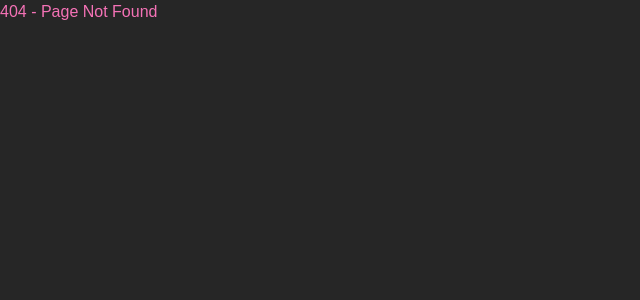
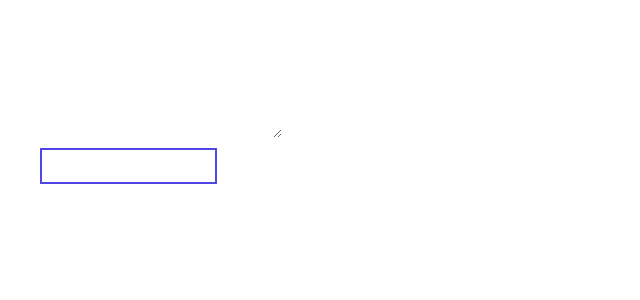
Before and after one commit to MaxPrehoda/nextjs-pomohub, a Next.js app: page /components/ContactForm in a window 1280 px wide. Before the commit this address had no page. Shown: the top 300 px of the page, without its empty margins (0-640 px from the left). Built offline with nearby package versions, Linux system fonts and the light colour scheme.

Commit message:
FEAT: start adding contact form

```diff
--- /dev/null
+++ b/pages/components/ContactForm.tsx
@@ -0,0 +1,50 @@
+import React, { useState } from "react";
+
+
+const ContactForm = () => {
+    const [status, setStatus] = useState("Submit");
+    const handleSubmit = async(e: any) => {
+        e.preventDefault();
+        setStatus("Sending...");
+        const { name, email, message } = e.target.elements;
+        let details = {
+            name: name.value,
+            email: email.value,
+            message: message.value,
+        };
+        let response = await fetch("http://localhost:3000/contact", {
+            method: "POST",
+            headers: {
+                "Content-Type": "application/json;charset=utf-8",
+            },
+            body: JSON.stringify(details),
+        });
+        setStatus("Submit");
+        let result = await response.json();
+        alert(result.status);
+    };
+    return (
+        <form onSubmit = { handleSubmit } >
+        <div >
+            <div className="relative gap-6 sm:flex-row md:flex-col lg:flex-row">
+                <div>
+                    <label className="text-lg font-semibold leading-8 pl-2 text-white">Name </label>
+                    <input className="mt-2 text-base leading-7 text-white" type = "text" id = "name" required />
+                </div>
+                <div>
+                    <label className="text-lg font-semibold leading-8 pl-2 text-white">Email </label>
+                    <input className="mt-2 text-base leading-7 text-white" type = "text" id = "email" required />
+                </div>
+                <div>
+                    <label className="text-lg font-semibold leading-8 text-white">Message </label>
+                    <textarea className="mt-2 text-base leading-7 text-white" id = "message" required />
+                </div>
+            <button className="text-lg border-solid border-2 pl-14 pr-14 ml-10 mr-10 border-indigo-600 font-semibold leading-8 text-white" type = "submit" > { status } </button>
+            </div>
+            </div>
+
+        </form >
+    );
+};
+
+export default ContactForm;
--- a/pages/index.tsx
+++ b/pages/index.tsx
@@ -4,6 +4,7 @@ import { BoltIcon, ChartBarIcon, ClockIcon, DevicePhoneMobileIcon, GlobeAltIcon,
 import styles from '../styles/Home.module.css'
 import * as medium1 from '../public/medium1.png'
 import React from 'react'
+import ContactForm from './components/ContactForm';
 
 const features = [
   {
@@ -90,6 +91,8 @@ export default function Home() {
         </div>
       </div>
     </div>
+
+    <ContactForm />
       </main>
 
       <footer className={styles.footer+' mt-20'}>
```
